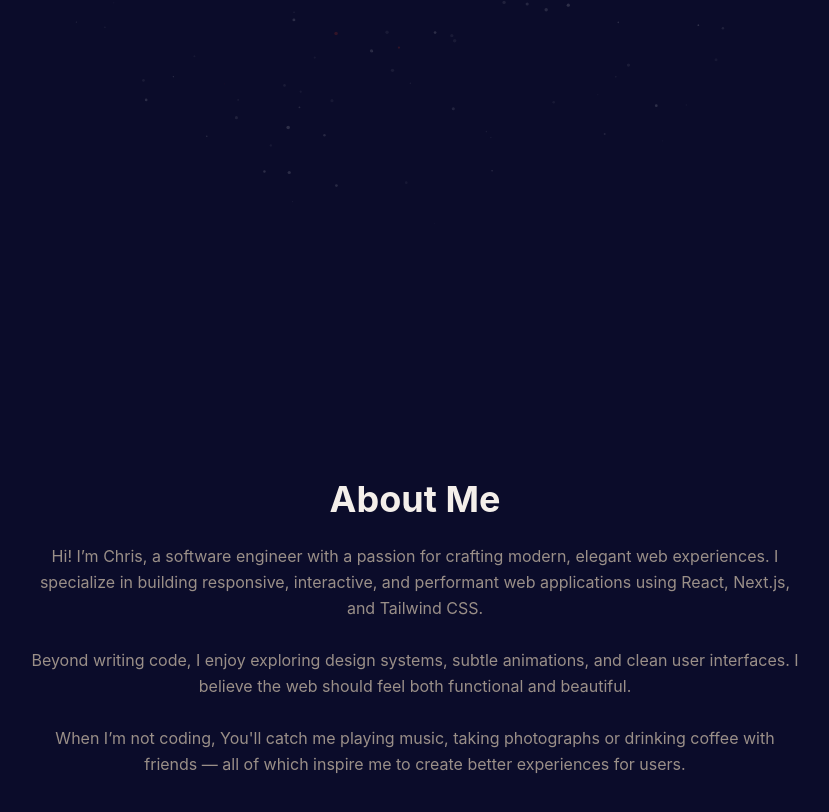
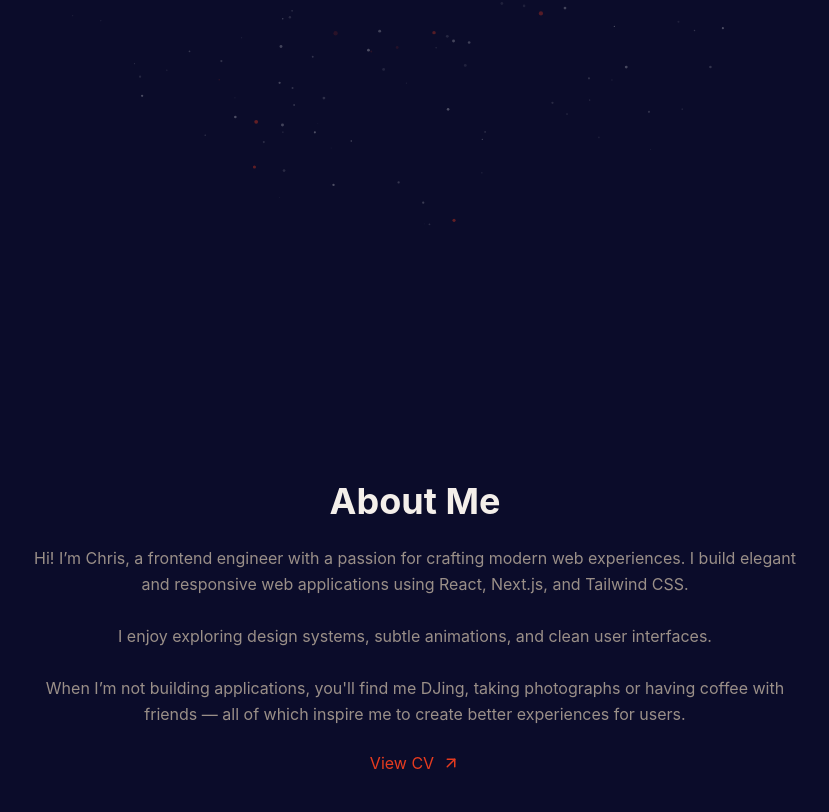
Before and after one commit to Chrisfitzz/MyWebPortfolio, a Next.js app: page / in a window 1280 px wide. Shown: the part 572-1384 px from the top of the page, without its empty margins (225-1054 px from the left). Built offline with nearby package versions, Linux system fonts and the light colour scheme.

Commit message:
Portfolio v1

```diff
--- a/app/page.tsx
+++ b/app/page.tsx
@@ -1,6 +1,6 @@
 "use client";
 
-import { useRef } from "react";
+import { useRef, useEffect, useState } from "react";
 import Header from "../components/Header";
 import GalaxyParticles from "../components/GalaxyParticles";
 import AboutSection from "../components/AboutSection";
@@ -13,14 +13,56 @@ export default function Home() {
     const projectsRef = useRef<HTMLDivElement>(null);
     const contactRef = useRef<HTMLDivElement>(null);
 
+    const [activeSection, setActiveSection] = useState<string>("home");
+
+    useEffect(() => {
+        const sections = [
+            { id: "home", ref: homeRef },
+            { id: "about", ref: aboutRef },
+            { id: "projects", ref: projectsRef },
+            { id: "contact", ref: contactRef },
+        ];
+
+        const observer = new IntersectionObserver(
+            (entries) => {
+                // Pick the entry with the largest intersectionRatio
+                const visible = entries
+                    .filter((e) => e.isIntersecting)
+                    .sort((a, b) => b.intersectionRatio - a.intersectionRatio)[0];
+
+                if (visible) {
+                    const found = sections.find(
+                        (section) => section.ref.current === visible.target
+                    );
+                    if (found && activeSection !== found.id) {
+                        setActiveSection(found.id);
+                    }
+                }
+            },
+            {
+                threshold: Array.from({ length: 101 }, (_, i) => i / 100), // 0,0.01,0.02 ... 1
+            }
+        );
+
+        sections.forEach((section) => {
+            if (section.ref.current) observer.observe(section.ref.current);
+        });
+
+        return () => observer.disconnect();
+    }, [activeSection]);
+
     const scrollToSection = (ref: React.RefObject<HTMLDivElement>) => {
         ref.current?.scrollIntoView({ behavior: "smooth", block: "start" });
     };
 
     return (
-    <div ref={homeRef} className="relative">
+        <div className="relative">
             {/* Hero Section */}
-      <section className="relative h-screen flex flex-col justify-center items-center text-center bg-[var(--bg-main)] scroll-snap-start">
+            <section
+                ref={homeRef}
+                id="home"
+                className="relative h-screen flex flex-col justify-center items-center text-center bg-[var(--bg-main)] scroll-snap-start"
+            >
                 <GalaxyParticles />
                 <div className="relative z-10">
                     <h1 className="text-6xl font-bold mb-4 text-[var(--cream)] tracking-tight">
@@ -47,12 +89,13 @@ export default function Home() {
                     projects: projectsRef,
                     contact: contactRef,
                 }}
+                activeSection={activeSection}
             />
 
             {/* Sections */}
-      <AboutSection ref={aboutRef} />
-      <ProjectsSection ref={projectsRef} />
-      <ContactSection ref={contactRef} />
+            <AboutSection ref={aboutRef} id="about" />
+            <ProjectsSection ref={projectsRef} id="projects" />
+            <ContactSection ref={contactRef} id="contact" />
         </div>
     );
 }
--- a/components/AboutSection.tsx
+++ b/components/AboutSection.tsx
@@ -1,6 +1,7 @@
 "use client";
 
 import React, { forwardRef } from "react";
+import { ArrowUpRight } from "lucide-react";
 
 type AboutSectionProps = {};
 
@@ -14,22 +15,31 @@ const AboutSection = forwardRef<HTMLDivElement, AboutSectionProps>(
                 <h2 className="text-4xl font-bold mb-6 text-[var(--cream)]">
                     About Me
                 </h2>
+
                 <p className="max-w-3xl text-[var(--muted)] leading-relaxed">
-          Hi! I’m Chris, a software engineer with a passion for crafting modern,
-          elegant web experiences. I specialize in building responsive,
-          interactive, and performant web applications using React, Next.js, and
-          Tailwind CSS.
+                    Hi! I’m Chris, a frontend engineer with a passion for crafting modern
+                    web experiences. I build elegant and responsive web applications using
+                    React, Next.js, and Tailwind CSS.
                     <br />
                     <br />
-          Beyond writing code, I enjoy exploring design systems, subtle
-          animations, and clean user interfaces. I believe the web should feel
-          both functional and beautiful.
+                    I enjoy exploring design systems, subtle animations, and clean user
+                    interfaces.
                     <br />
                     <br />
-          When I’m not coding, You'll catch me playing music, taking photographs
-          or drinking coffee with friends — all of which inspire me to create
-          better experiences for users.
+                    When I’m not building applications, you'll find me DJing, taking
+                    photographs or having coffee with friends — all of which inspire me to
+                    create better experiences for users.
                 </p>
+
+                {/* View CV link */}
+                <a
+                    href="/MyCV.pdf"
+                    target="_blank"
+                    rel="noopener noreferrer"
+                    className="mt-6 inline-flex items-center gap-2 text-[var(--accent)] hover:text-red-600 transition"
+                >
+                    View CV <ArrowUpRight size={18} />
+                </a>
             </section>
         );
     }
--- a/components/GalaxyParticles.tsx
+++ b/components/GalaxyParticles.tsx
@@ -22,14 +22,14 @@ export default function GalaxyParticles() {
     };
     window.addEventListener("resize", resize);
 
-    // Add twinkleOffset for each particle
-    const particles = Array.from({ length: 400 }).map(() => ({
+    // Increased particle count slightly
+    const particles = Array.from({ length: 500 }).map(() => ({
       angle: Math.random() * Math.PI * 2,
       radius: Math.random() * Math.min(w, h) * 0.5,
-      speed: 0.0003 + Math.random() * 0.0005,
-      size: Math.random() * 1.5 + 0.3,
-      color: Math.random() > 0.92 ? "crimson" : "white",
-      twinkleOffset: Math.random() * 1000, // random offset for twinkle
+      speed: 0.0003 + Math.random() * 0.0006,
+      size: Math.random() * 1.2 + 0.3,
+      color: Math.random() > 0.9 ? "crimson" : "white", // slightly more crimson
+      twinkleOffset: Math.random() * 1000,
     }));
 
     const animate = (time: number) => {
@@ -40,14 +40,17 @@ export default function GalaxyParticles() {
         const x = w / 2 + Math.cos(p.angle) * p.radius;
         const y = h / 2 + Math.sin(p.angle) * p.radius;
 
-        // Twinkle effect
+        // Twinkle effect, more dramatic
         const alpha =
             p.color === "crimson"
-            ? 0.15 + 0.05 * Math.sin(time / 500 + p.twinkleOffset)
-            : 0.1 + 0.05 * Math.sin(time / 700 + p.twinkleOffset);
+                ? 0.25 + 0.15 * Math.sin(time / 400 + p.twinkleOffset) // base brighter, bigger swing
+                : 0.18 + 0.1 * Math.sin(time / 600 + p.twinkleOffset);
+
+        // Make crimson particles slightly bigger
+        const size = p.color === "crimson" ? p.size * 1.5 : p.size;
 
         ctx.beginPath();
-        ctx.arc(x, y, p.size, 0, Math.PI * 2);
+        ctx.arc(x, y, size, 0, Math.PI * 2);
         ctx.fillStyle =
             p.color === "crimson"
                 ? `rgba(230, 59, 31, ${alpha})`
--- a/components/Header.tsx
+++ b/components/Header.tsx
@@ -1,6 +1,6 @@
 "use client";
 
-import { useEffect, useState } from "react";
+import { useState, useEffect } from "react";
 
 type HeaderProps = {
   scrollTo: {
@@ -9,13 +9,17 @@ type HeaderProps = {
     projects: React.RefObject<HTMLDivElement>;
     contact: React.RefObject<HTMLDivElement>;
   };
+  activeSection: string;
 };
 
-export default function Header({ scrollTo }: HeaderProps) {
+export default function Header({ scrollTo, activeSection }: HeaderProps) {
   const [show, setShow] = useState(false);
 
+  // Only show header after scrolling past the hero section
   useEffect(() => {
-    const onScroll = () => setShow(window.scrollY > window.innerHeight * 0.5);
+    const onScroll = () => {
+      setShow(window.scrollY > window.innerHeight * 0.5); // header appears after 50% of hero
+    };
     window.addEventListener("scroll", onScroll);
     return () => window.removeEventListener("scroll", onScroll);
   }, []);
@@ -26,33 +30,30 @@ export default function Header({ scrollTo }: HeaderProps) {
 
   const scrollHome = () => window.scrollTo({ top: 0, behavior: "smooth" });
 
+  const buttonClass = (section: string) =>
+      `transition font-medium ${
+          activeSection === section
+              ? "text-[var(--cream)] underline underline-offset-4 font-medium"
+              : "text-white hover:text-gray-200"
+      }`;
+
   return (
       <header
           className={`fixed top-0 left-0 w-full z-50 transition-all duration-300 ${
               show ? "opacity-100 translate-y-0" : "opacity-0 -translate-y-full"
-      }`}
-      style={{ background: "var(--accent)" }}
+          } bg-[var(--accent)]`}
       >
-      <nav className="max-w-6xl mx-auto px-6 py-4 flex justify-end gap-8 text-white font-medium">
-        <button onClick={scrollHome} className="hover:underline">
+        <nav className="max-w-6xl mx-auto px-6 py-4 flex justify-end gap-8">
+          <button onClick={scrollHome} className={buttonClass("home")}>
             Home
           </button>
-        <button
-          onClick={() => scroll(scrollTo.about)}
-          className="hover:underline"
-        >
+          <button onClick={() => scroll(scrollTo.about)} className={buttonClass("about")}>
             About
           </button>
-        <button
-          onClick={() => scroll(scrollTo.projects)}
-          className="hover:underline"
-        >
+          <button onClick={() => scroll(scrollTo.projects)} className={buttonClass("projects")}>
             Projects
           </button>
-        <button
-          onClick={() => scroll(scrollTo.contact)}
-          className="hover:underline"
-        >
+          <button onClick={() => scroll(scrollTo.contact)} className={buttonClass("contact")}>
             Contact
           </button>
         </nav>
--- a/package.json
+++ b/package.json
@@ -9,6 +9,7 @@
     "lint": "next lint"
   },
   "dependencies": {
+    "lucide-react": "^0.563.0",
     "next": "15.5.7",
     "react": "19.0.0",
     "react-dom": "19.0.0"
```
Also changed, not shown: 2 other files (tests, documents, lock files or other folders). Lines whose indentation alone changed are shown as unchanged.
